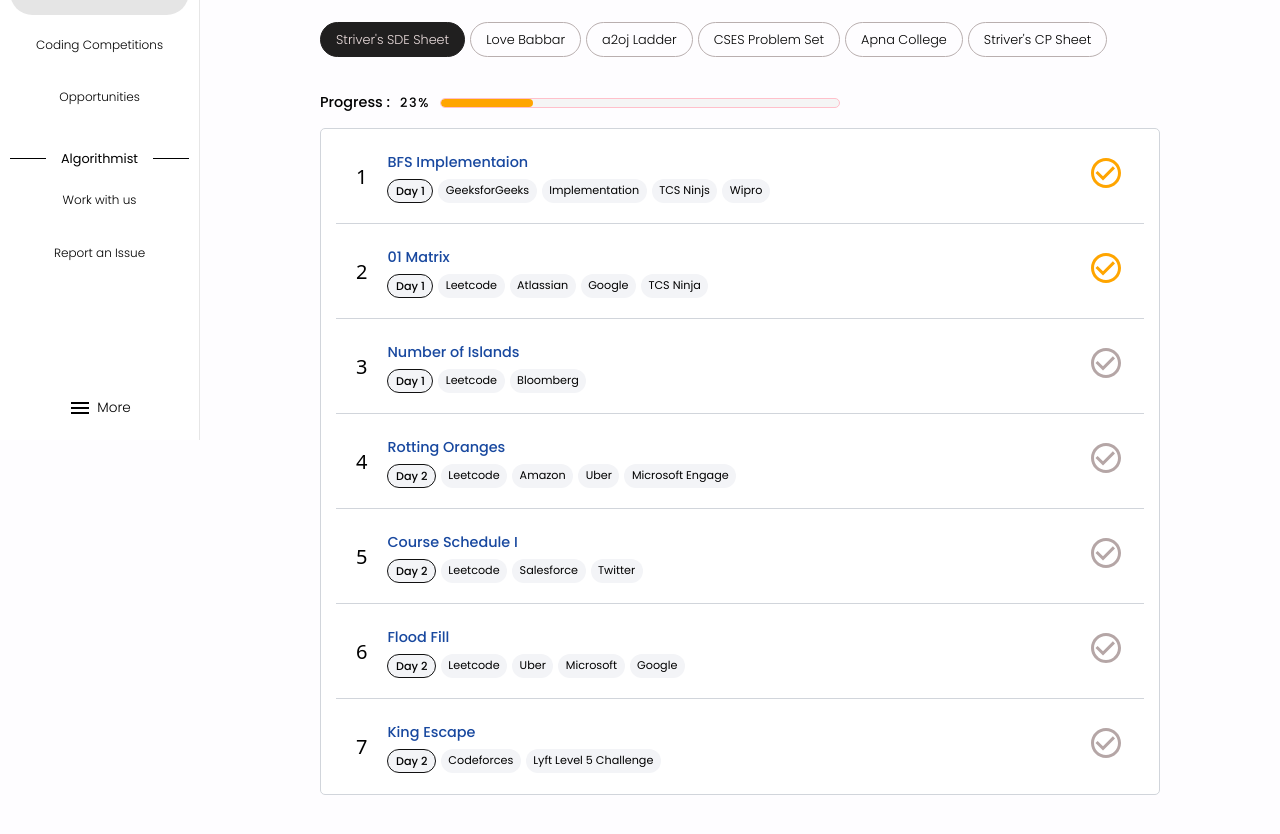
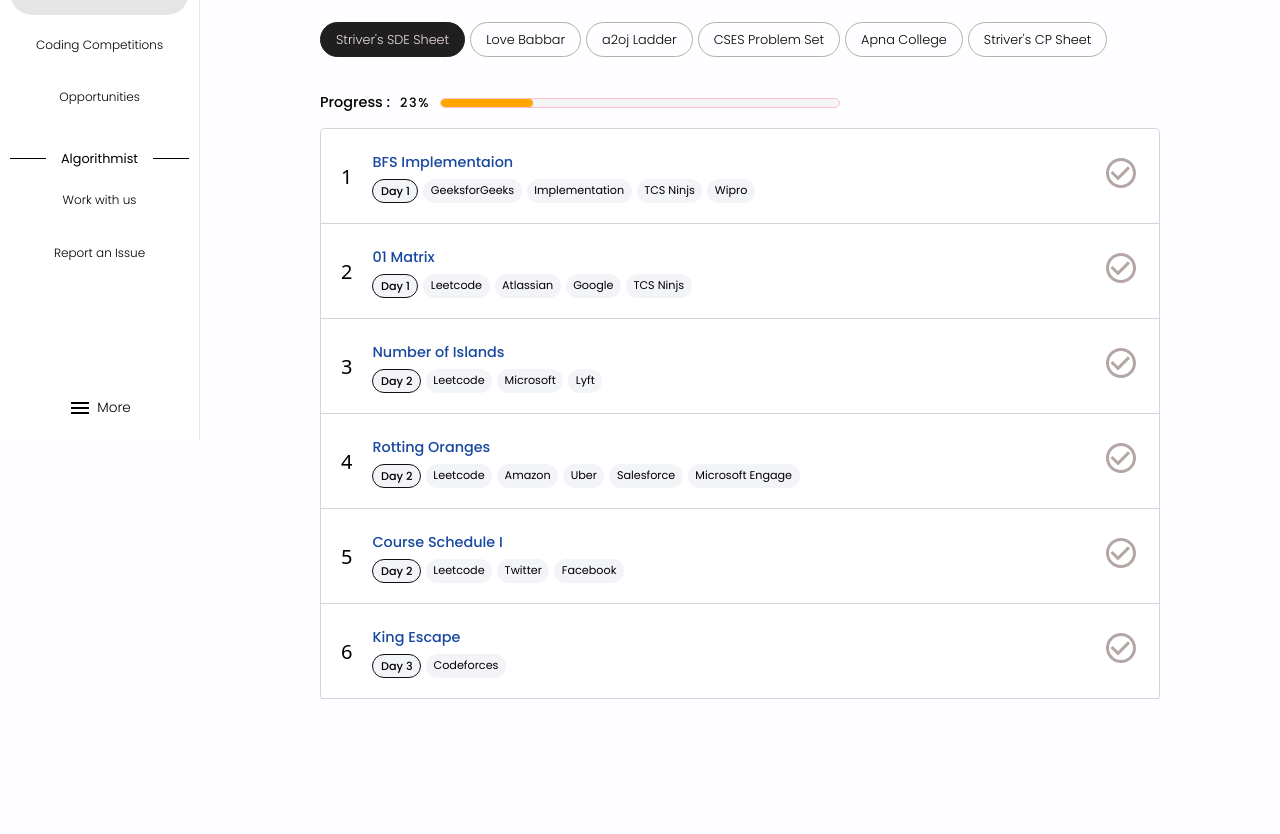
Before and after one commit to Algolisted-Org/AlgoListed, a React (Create React App) app in the folder client/: page /coding-sheets in a window 1280 px wide. Shown: the part 360-1194 px from the top of the page. After the commit the page ends 1125 px from the top, so only its background shows below. Built offline with nearby package versions, Linux system fonts and the light colour scheme; a web font is replaced by a local one.

Commit message:
dynamic sheet component

```diff
--- a/client/src/Components/resourcesFilters.js
+++ b/client/src/Components/resourcesFilters.js
@@ -60,4 +60,8 @@
       text: "Aditya Verma",
       id: 15,
     },
+    {
+      text: "Individual's Notes",
+      id: 16,
+    },
   ];
--- a/client/src/Screen/CodingSheets.js
+++ b/client/src/Screen/CodingSheets.js
@@ -27,6 +27,45 @@
             </div>
         );
     });
+
+    const sampleData = [
+        {
+            "name": "BFS Implementaion",
+            "link": "https://leetcode.com/problems/number-of-provinces/",
+            "specialTag": "Day 1",
+            "tags": ["GeeksforGeeks", "Implementation", "TCS Ninjs", "Wipro"],
+        },
+        {
+            "name": "01 Matrix",
+            "link": "https://leetcode.com/problems/number-of-provinces/",
+            "specialTag": "Day 1",
+            "tags": ["Leetcode", "Atlassian", "Google", "TCS Ninjs"],
+        },
+        {
+            "name": "Number of Islands",
+            "link": "https://leetcode.com/problems/number-of-provinces/",
+            "specialTag": "Day 2",
+            "tags": ["Leetcode", "Microsoft", "Lyft",],
+        },
+        {
+            "name": "Rotting Oranges",
+            "link": "https://leetcode.com/problems/number-of-provinces/",
+            "specialTag": "Day 2",
+            "tags": ["Leetcode", "Amazon", "Uber", "Salesforce", "Microsoft Engage"],
+        },
+        {
+            "name": "Course Schedule I",
+            "link": "https://leetcode.com/problems/number-of-provinces/",
+            "specialTag": "Day 2",
+            "tags": ["Leetcode", "Twitter", "Facebook"],
+        },
+        {
+            "name": "King Escape",
+            "link": "https://leetcode.com/problems/number-of-provinces/",
+            "specialTag": "Day 3",
+            "tags": ["Codeforces"],
+        },
+    ]
 
     return (
         <GrandContainer>
@@ -60,127 +99,34 @@
                         <div className="bar"><div className="fill"></div></div>
                     </Progress>
                     <div className="table">
-                        <div className="link-row">
+                        {
+                            sampleData.map((item, index) => {
+                                return (
+                                    <div className="link-row"> {/* Put done-row if marked done. */}
                                         <div className="link-row-left">
-                                <div className="count">1</div>
+                                            <div className="count">{index + 1}</div>
                                             <div className="main-row-content">
-                                    <a href="https://leetcode.com/problems/friend-circles/">BFS Implementaion</a>
+                                                <a href={item.link} target="_blank">{item.name}</a>
                                                 <div className="tags">
-                                        <div className="tag special-tag">Day 1</div>
-                                        <div className="tag">GeeksforGeeks</div>
-                                        <div className="tag">Implementation</div>
-                                        <div className="tag">TCS Ninjs</div>
-                                        <div className="tag">Wipro</div>
+                                                    <div className="tag special-tag">{item.specialTag}</div>
+                                                    {
+                                                        item.tags.map((tagItem, tagIndex) => {
+                                                            return (<div className="tag">{tagItem}</div>)
+                                                        })
+                                                    }
                                                 </div>
                                             </div>
                                         </div>
-                            <div className="done-btn">
-                                <CheckCircleOutlineIcon className='done' />
-                            </div>
-                        </div>
-                        <div className="link-row">
-                            <div className="link-row-left">
-                                <div className="count">2</div>
-                                <div className="main-row-content">
-                                    <a href="https://leetcode.com/problems/friend-circles/">01 Matrix</a>
-                                    <div className="tags">
-                                        <div className="tag special-tag">Day 1</div>
-                                        <div className="tag">Leetcode</div>
-                                        <div className="tag">Atlassian</div>
-                                        <div className="tag">Google</div>
-                                        <div className="tag">TCS Ninja</div>
-                                    </div>
-                                </div>
-                            </div>
-                            <div className="done-btn">
-                                <CheckCircleOutlineIcon className='done' />
-                            </div>
-                        </div>
-                        <div className="link-row">
-                            <div className="link-row-left">
-                                <div className="count">3</div>
-                                <div className="main-row-content">
-                                    <a href="https://leetcode.com/problems/friend-circles/">Number of Islands</a>
-                                    <div className="tags">
-                                        <div className="tag special-tag">Day 1</div>
-                                        <div className="tag">Leetcode</div>
-                                        <div className="tag">Bloomberg</div>
-                                    </div>
-                                </div>
-                            </div>
+
                                         <div className="done-btn">
                                             <CheckCircleOutlineIcon />
                                         </div>
                                     </div>
-                        <div className="link-row">
-                            <div className="link-row-left">
-                                <div className="count">4</div>
-                                <div className="main-row-content">
-                                    <a href="https://leetcode.com/problems/friend-circles/">Rotting Oranges</a>
-                                    <div className="tags">
-                                        <div className="tag special-tag">Day 2</div>
-                                        <div className="tag">Leetcode</div>
-                                        <div className="tag">Amazon</div>
-                                        <div className="tag">Uber</div>
-                                        <div className="tag">Microsoft Engage</div>
-                                    </div>
-                                </div>
-                            </div>
-                            <div className="done-btn">
-                                <CheckCircleOutlineIcon />
-                            </div>
-                        </div>
-                        <div className="link-row">
-                            <div className="link-row-left">
-                                <div className="count">5</div>
-                                <div className="main-row-content">
-                                    <a href="https://leetcode.com/problems/friend-circles/">Course Schedule I</a>
-                                    <div className="tags">
-                                        <div className="tag special-tag">Day 2</div>
-                                        <div className="tag">Leetcode</div>
-                                        <div className="tag">Salesforce</div>
-                                        <div className="tag">Twitter</div>
-                                    </div>
-                                </div>
-                            </div>
-                            <div className="done-btn">
-                                <CheckCircleOutlineIcon />
-                            </div>
-                        </div>
-                        <div className="link-row">
-                            <div className="link-row-left">
-                                <div className="count">6</div>
-                                <div className="main-row-content">
-                                    <a href="https://leetcode.com/problems/friend-circles/">Flood Fill</a>
-                                    <div className="tags">
-                                        <div className="tag special-tag">Day 2</div>
-                                        <div className="tag">Leetcode</div>
-                                        <div className="tag">Uber</div>
-                                        <div className="tag">Microsoft</div>
-                                        <div className="tag">Google</div>
-                                    </div>
-                                </div>
-                            </div>
-                            <div className="done-btn">
-                                <CheckCircleOutlineIcon />
-                            </div>
-                        </div>
-                        <div className="link-row no-bottom-border">
-                            <div className="link-row-left">
-                                <div className="count">7</div>
-                                <div className="main-row-content">
-                                    <a href="https://leetcode.com/problems/friend-circles/">King Escape</a>
-                                    <div className="tags">
-                                        <div className="tag special-tag">Day 2</div>
-                                        <div className="tag">Codeforces</div>
-                                        <div className="tag">Lyft Level 5 Challenge</div>
-                                    </div>
-                                </div>
-                            </div>
-                            <div className="done-btn">
-                                <CheckCircleOutlineIcon />
-                            </div>
-                        </div>
+                                )
+                            })
+                        }
+
+
                     </div>
                 </div>
             </Container>
@@ -281,21 +227,23 @@
 
       .table{
         margin: 15px 0;
-        min-height: 100px;
-        width: min(850px, 100%);
+        width: 100%;
         /* background-color: #fbf7f7; */
         border: 1px solid #d1d5db;
         border-radius: 5px;
-        padding: 0 15px;
+        /* padding: 0 15px; */
         display: flex;
         flex-direction: column;
         background-color: white;
+        border-bottom-color: transparent;
 
         .link-row{
             padding: 20px 20px;
             display: flex;
             align-items: center;
             justify-content: space-between;
+            border-top-left-radius: 5px;
+            border-top-right-radius: 5px;
             border-bottom: 1px solid #d1d5db;
 
             .link-row-left{
@@ -338,6 +286,8 @@
                         .special-tag{
                           /* background-color: #ffeac2; */
                           color: inherit;
+                          /* background-color: black; */
+                          /* color: white; */
                           font-weight: 500;
                           border: 1px solid #111;
                         }
@@ -358,12 +308,28 @@
                         cursor: pointer;
                     }
                 }
+            }
 
-                .done{
-                    fill: orange;
+        }
+
+        .done-row{
+            background-color: #dcf8eb;
+
+            .main-row-content{
+                .tags{
+                    .tag{
+                        background-color: black;
+                        border: 1px solid #cac3c3;
+                    }
                 }
             }
 
+            .done-btn{
+                .MuiSvgIcon-root{
+                    fill: orange;
+                    font-size: 2.25rem;
+                }
+            }
         }
 
         .no-bottom-border{
```
Lines whose indentation alone changed are shown as unchanged.
